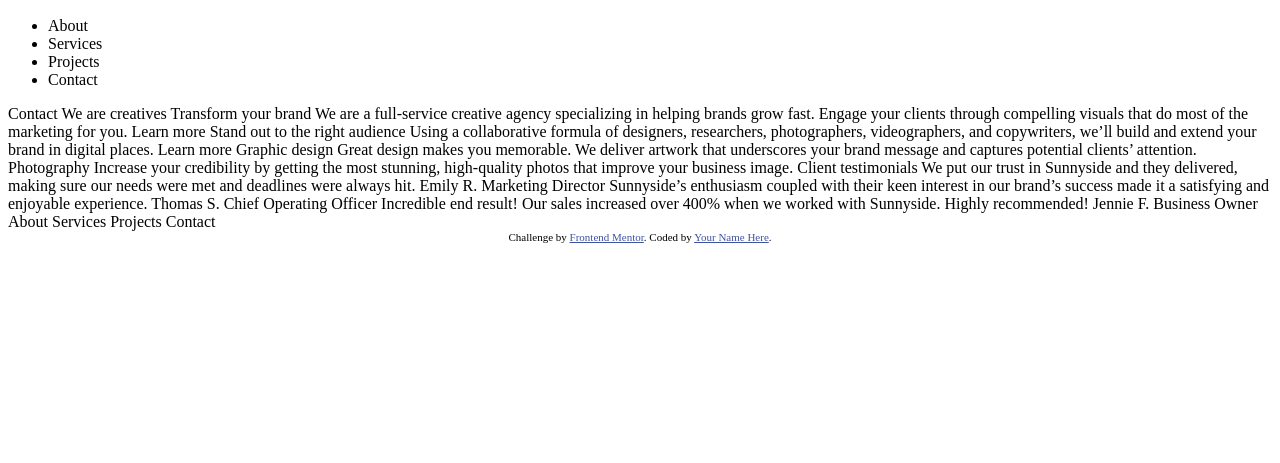
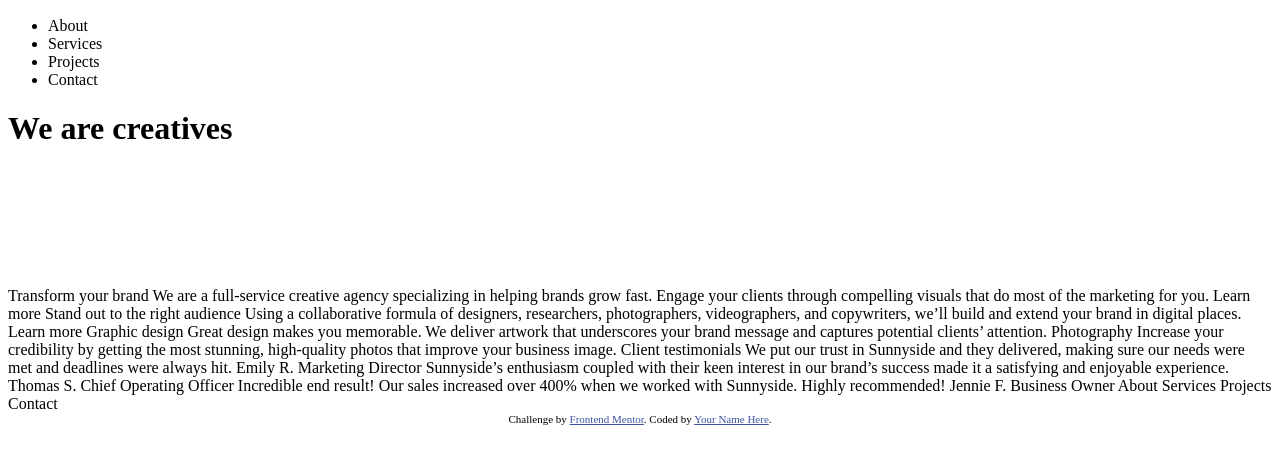
Before and after one commit to SaeM843/Sunnyside-Agency-LP, a plain HTML site: page index.html in a window 1280 px wide. Shown: the part 35-498 px from the top of the page. Drawn offline with Linux system fonts and the light colour scheme.

Commit message:
added h1 and an arrow img

```diff
--- a/index.html
+++ b/index.html
@@ -28,7 +28,7 @@
   <body>
     <header>
       <div class="header-top">
-        <img src="./images/logo.svg" alt="logo" />
+        <img src="./images/logo.svg" class="desktop-logo" alt="logo" />
         <nav>
           <ul>
             <li>About</li>
@@ -38,23 +38,25 @@
           </ul>
         </nav>
       </div>
+      <h1>We are creatives</h1>
+      <img src="./images/icon-arrow-down.svg" class="arrow-img" alt="Arrow" />
     </header>
-    Contact We are creatives Transform your brand We are a full-service creative
-    agency specializing in helping brands grow fast. Engage your clients through
-    compelling visuals that do most of the marketing for you. Learn more Stand
-    out to the right audience Using a collaborative formula of designers,
-    researchers, photographers, videographers, and copywriters, we’ll build and
-    extend your brand in digital places. Learn more Graphic design Great design
-    makes you memorable. We deliver artwork that underscores your brand message
-    and captures potential clients’ attention. Photography Increase your
-    credibility by getting the most stunning, high-quality photos that improve
-    your business image. Client testimonials We put our trust in Sunnyside and
-    they delivered, making sure our needs were met and deadlines were always
-    hit. Emily R. Marketing Director Sunnyside’s enthusiasm coupled with their
-    keen interest in our brand’s success made it a satisfying and enjoyable
-    experience. Thomas S. Chief Operating Officer Incredible end result! Our
-    sales increased over 400% when we worked with Sunnyside. Highly recommended!
-    Jennie F. Business Owner About Services Projects Contact
+    Transform your brand We are a full-service creative agency specializing in
+    helping brands grow fast. Engage your clients through compelling visuals
+    that do most of the marketing for you. Learn more Stand out to the right
+    audience Using a collaborative formula of designers, researchers,
+    photographers, videographers, and copywriters, we’ll build and extend your
+    brand in digital places. Learn more Graphic design Great design makes you
+    memorable. We deliver artwork that underscores your brand message and
+    captures potential clients’ attention. Photography Increase your credibility
+    by getting the most stunning, high-quality photos that improve your business
+    image. Client testimonials We put our trust in Sunnyside and they delivered,
+    making sure our needs were met and deadlines were always hit. Emily R.
+    Marketing Director Sunnyside’s enthusiasm coupled with their keen interest
+    in our brand’s success made it a satisfying and enjoyable experience. Thomas
+    S. Chief Operating Officer Incredible end result! Our sales increased over
+    400% when we worked with Sunnyside. Highly recommended! Jennie F. Business
+    Owner About Services Projects Contact
 
     <div class="attribution">
       Challenge by
```
